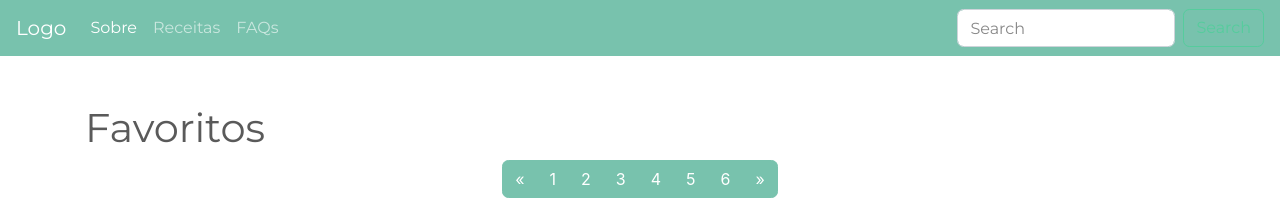
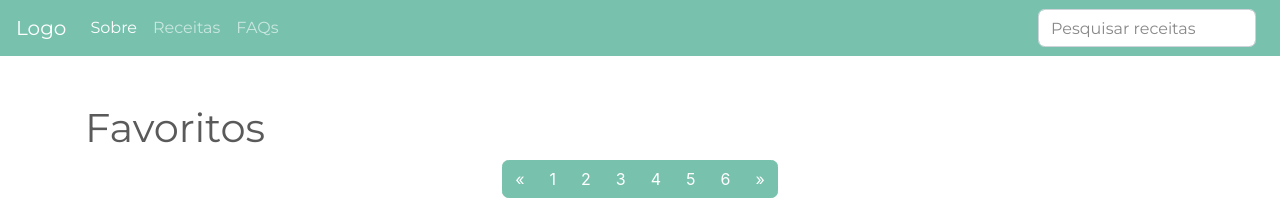
Before and after one commit to Leonorfsa/TecWeb, a plain HTML site: page favoritos.html in a window 1280 px wide. Shown: the top 201 px of the page. Drawn offline with nearby package versions, Linux system fonts and the light colour scheme.

Commit message:
Remove search bar button

```diff
--- a/favoritos.html
+++ b/favoritos.html
@@ -40,8 +40,7 @@
 				</li>
 			</ul>
 			<form class="form-inline my-2 my-lg-0">
-				<input class="form-control mr-sm-2" type="search" placeholder="Search" aria-label="Search">
-				<button class="btn btn-outline-success my-2 my-sm-0" type="submit">Search</button>
+				<input class="form-control mr-sm-2" type="search" placeholder="Pesquisar receitas" aria-label="Search">
 			</form>
 		</div>
 	</nav>
@@ -95,7 +94,7 @@
 				</div>
 			</div>
 
-						<div class="col-md-4 my-2">
+			<div class="col-md-4 my-2">
 				<div class="card">
 					<img src="https://picsum.photos/200?random" class="card-img-top" alt="...">
 					<div class="card-body">
@@ -203,11 +202,6 @@
 				</div>
 			</div>
 
-
-
-
-
-
 		</div>
 
 		<div class="d-flex justify-content-center">
```
Also changed, not shown: faq.html (+0 -1 lines).
